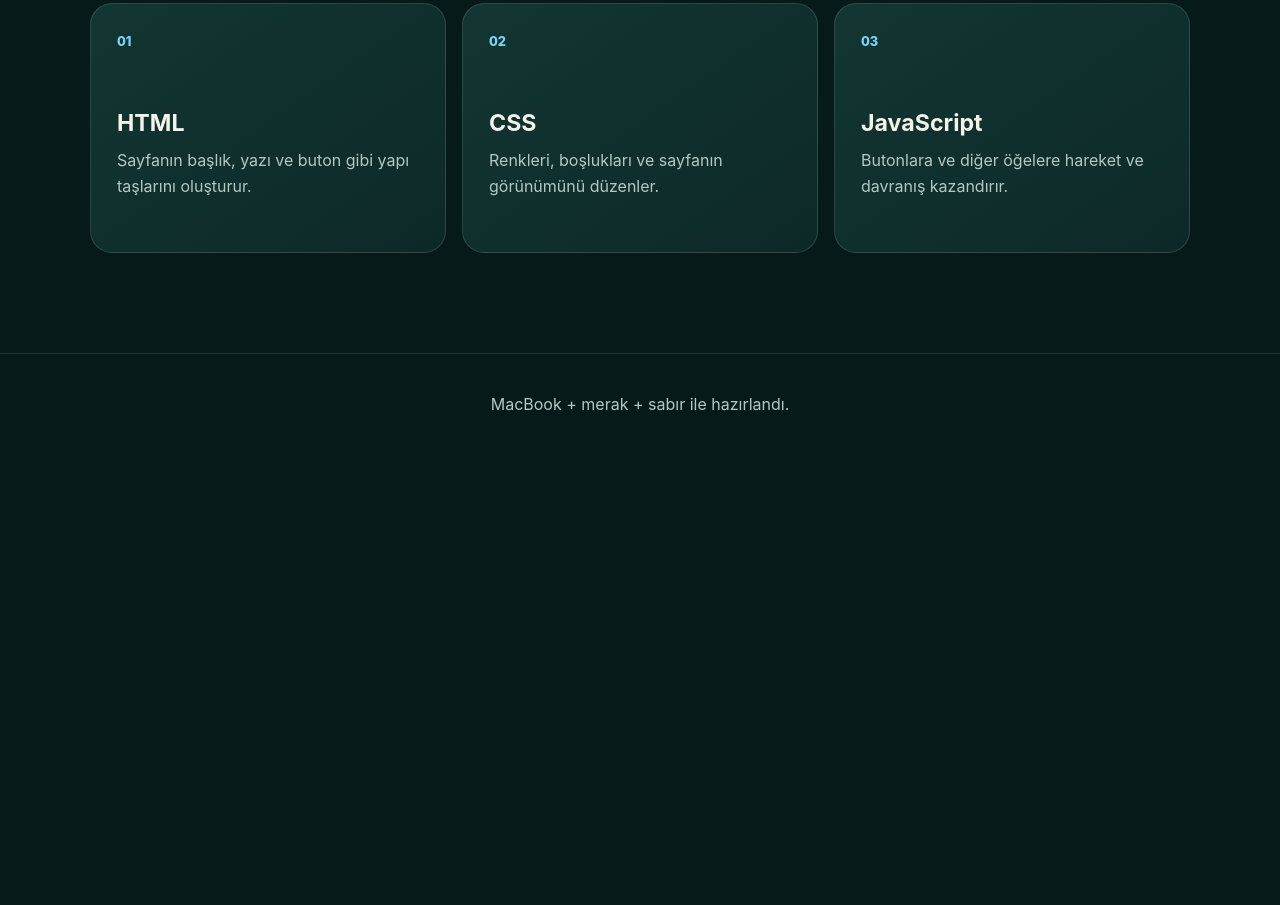
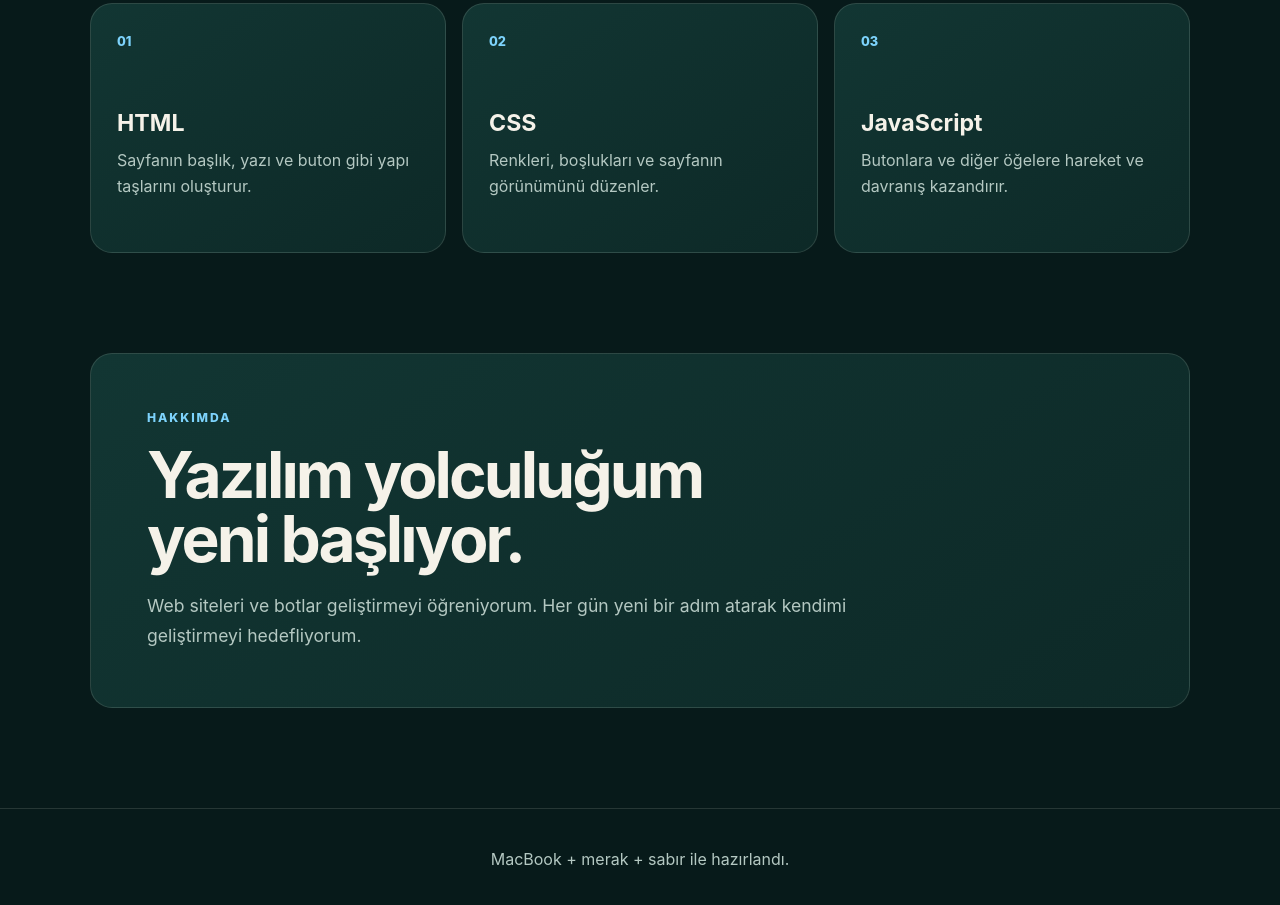
Before and after one commit to aliefeaslan/ilk-web-sitem, a plain HTML site: page index.html in a window 1280 px wide. Shown: the part 882-1787 px from the top of the page. Before the commit the page ends 1336 px from the top, so only its background shows below. Drawn offline with Linux system fonts and the light colour scheme.

Commit message:
Hakkımda bölümü ekledim

```diff
--- a/index.html
+++ b/index.html
@@ -54,6 +54,14 @@
           </article>
         </div>
       </section>
+            <section class="about" aria-labelledby="about-title">
+        <p class="eyebrow">HAKKIMDA</p>
+        <h2 id="about-title">Yazılım yolculuğum yeni başlıyor.</h2>
+        <p>
+          Web siteleri ve botlar geliştirmeyi öğreniyorum. Her gün yeni bir
+          adım atarak kendimi geliştirmeyi hedefliyorum.
+        </p>
+      </section>
     </main>
 
     <footer>
--- a/style.css
+++ b/style.css
@@ -189,3 +189,24 @@ footer {
     margin-bottom: 42px;
   }
 }
+
+
+.about {
+  margin-bottom: 100px;
+  padding: clamp(28px, 5vw, 56px);
+  border: 1px solid var(--line);
+  border-radius: 22px;
+  background: linear-gradient(145deg, var(--surface-light), var(--surface));
+}
+
+.about h2 {
+  margin-bottom: 20px;
+}
+
+.about > p:last-child {
+  max-width: 700px;
+  margin: 0;
+  color: var(--muted);
+  font-size: 1.1rem;
+  line-height: 1.7;
+}
```
